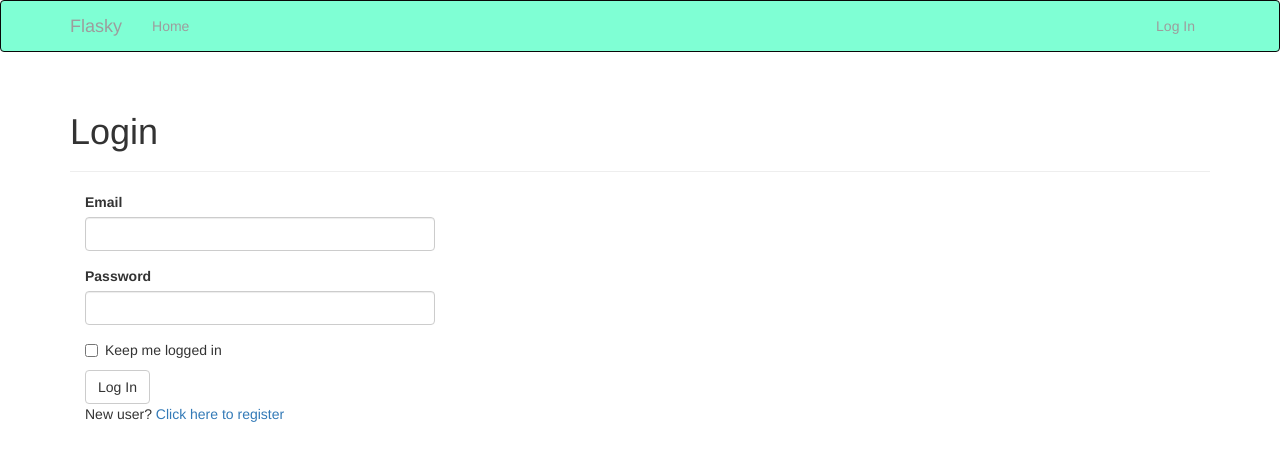
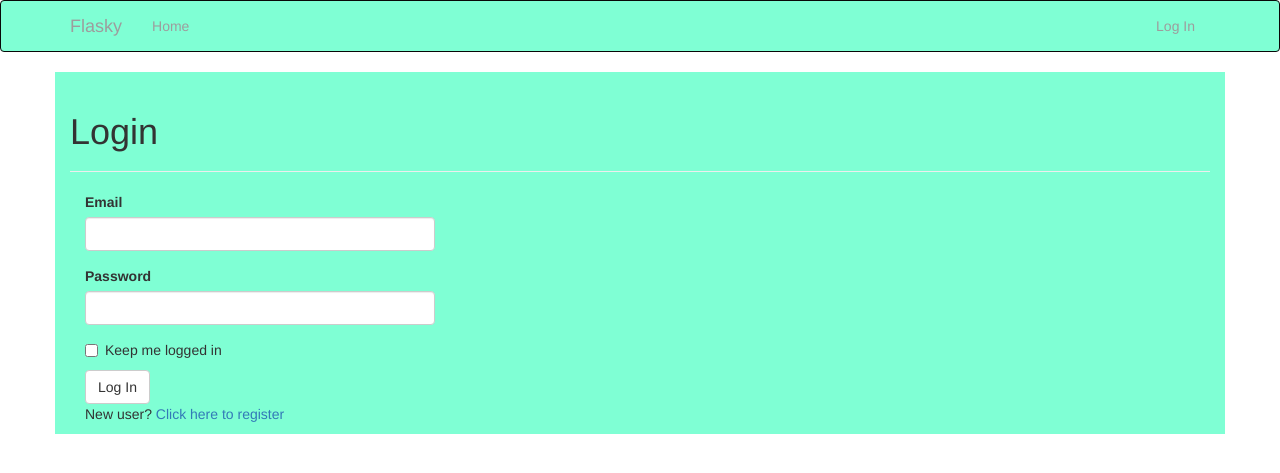
Before and after one commit to adetuadetu/Final, a Flask app: a page that uses app/templates/base.html in a window 1280 px wide. Shown: the top 473 px of the page. Run offline with Flask 2, Linux system fonts and the light colour scheme; some libraries are stand-ins or nearby versions.

Commit message:
Additional changes to nav-bar

```diff
--- a/app/static/styles.css
+++ b/app/static/styles.css
@@ -31,5 +31,8 @@ div.post-content {
 
 div.navbar.navbar-inverse {
     background-color: aquamarine;
+}
 
+div.container {
+    background-color: aquamarine;
 }
```
